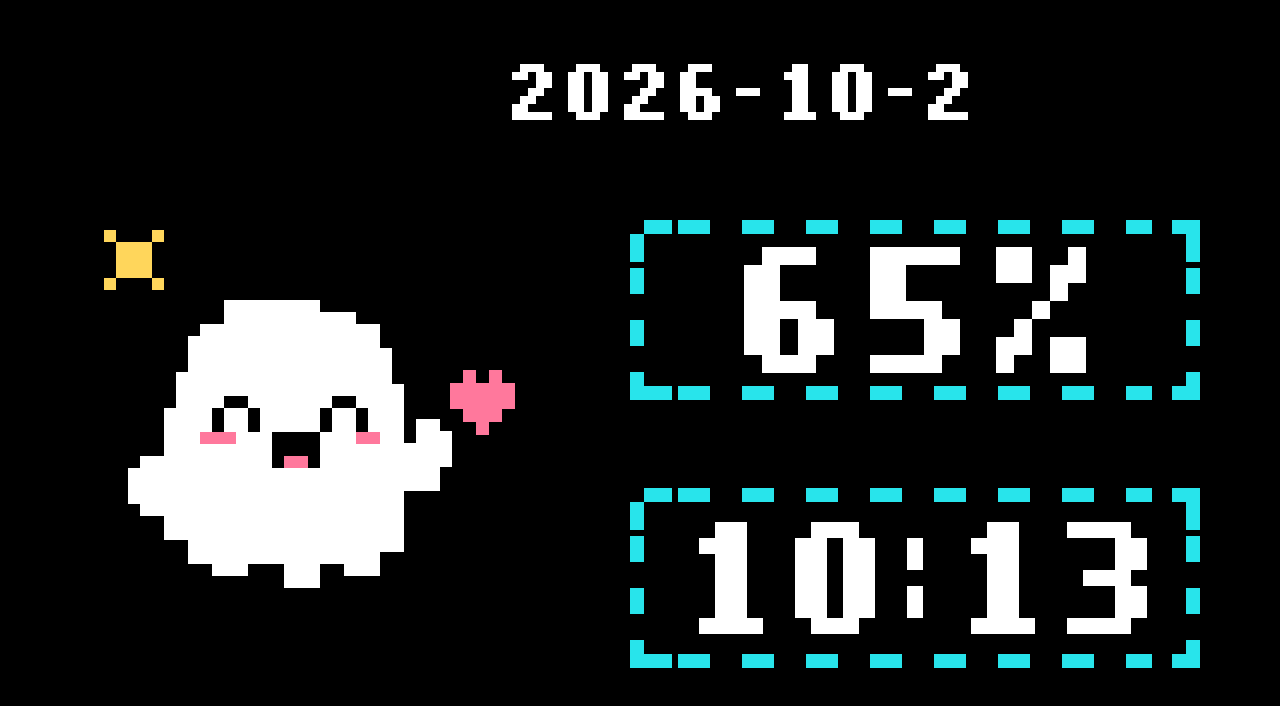
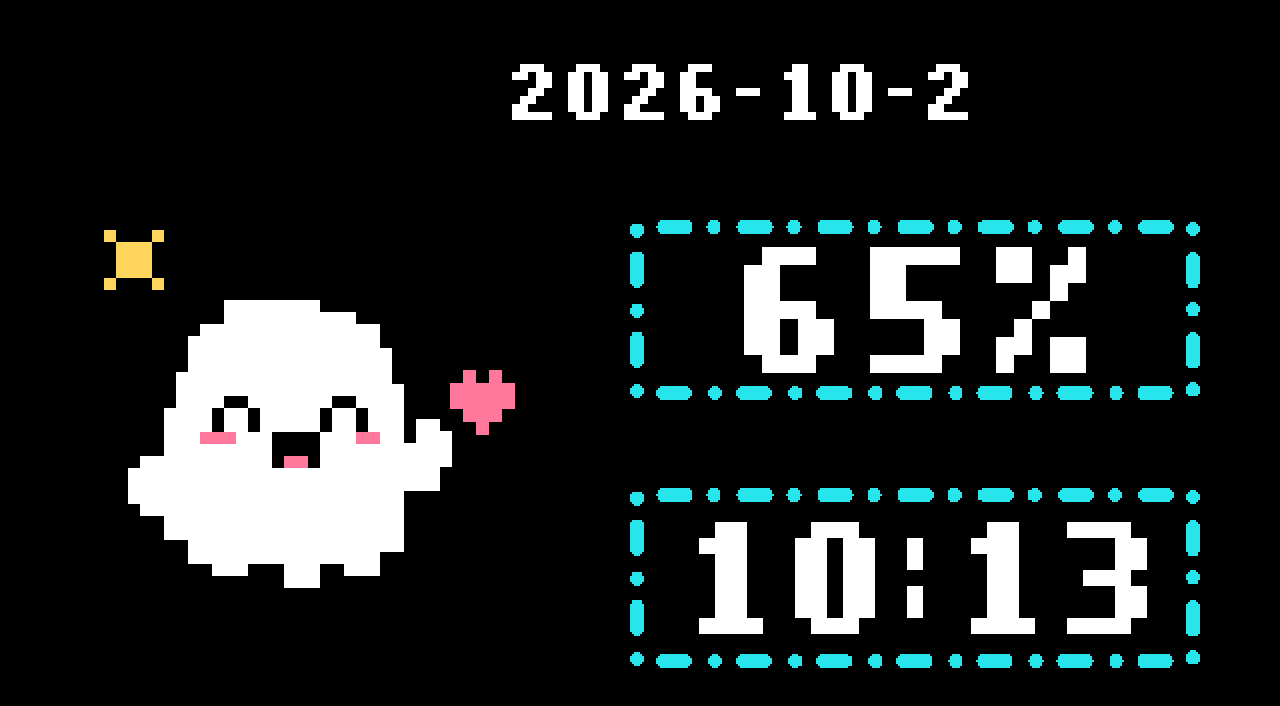
Before and after one commit to freesir102/codex-ghost, a website: page index.html in a window 1280 px wide. Drawn offline with Linux system fonts and the light colour scheme.

Commit message:
Add flowing cyan dash-dot frames and verify native r11

```diff
--- a/index.html
+++ b/index.html
@@ -28,16 +28,44 @@ function textPixels(text,box,unit){
  let x=box.x+(box.w-width)/2,y=box.y+(box.h-unit*7)/2,out='';
  for(const ch of text){font[ch].forEach((row,dy)=>[...row].forEach((p,dx)=>{if(p==='1')out+=rect(x+dx*unit,y+dy*unit,unit,unit);}));x+=(font[ch][0].length+2)*unit;}return out;
 }
-function pixelFrame(b){
- const t=14,c=color.cyan;let s='';
- // Thick square pixel dashes; no smooth outlines or lighting effects.
- for(const [x,y,sx,sy]of[[b.x,b.y,1,1],[b.x+b.w-t,b.y,-1,1],[b.x,b.y+b.h-t,1,-1],[b.x+b.w-t,b.y+b.h-t,-1,-1]])s+=rect(x+sx*t,y,t*2,t,c)+rect(x,y+sy*t,t,t*2,c);
- for(let x=b.x+48;x<b.x+b.w-48;x+=64){const w=Math.min(32,b.x+b.w-48-x);s+=rect(x,b.y,w,t,c)+rect(x,b.y+b.h-t,w,t,c);}
- for(let y=b.y+48;y<b.y+b.h-48;y+=52){const h=Math.min(26,b.y+b.h-48-y);s+=rect(b.x,y,t,h,c)+rect(b.x+b.w-t,y,t,h,c);}return s;
+function pixelFrame(b,seconds=0,reduced=false){
+ const grid=2,radius=7,width=b.w-radius*2,height=b.h-radius*2,length=2*(width+height);
+ const cycle=length/grid,phase=reduced?0:((Math.floor(seconds*10)%cycle)+cycle)%cycle;
+ const count=Math.round(length/80),period=length/count,rows=new Map();
+ // Dash + dot travel clockwise on one closed perimeter. Rasterized caps keep
+ // the reference's softer shape on an explicit pixel grid, including corners.
+ function point(distance){
+  let d=((distance%length)+length)%length,x=b.x+radius,y=b.y+radius;
+  if(d<width)return[x+d,y];d-=width;
+  if(d<height)return[x+width,y+d];d-=height;
+  if(d<width)return[x+width-d,y+height];d-=width;
+  return[x,y+height-d];
+ }
+ function stamp(distance){
+  const [cx,cy]=point(distance);
+  const minX=Math.max(0,Math.floor((cx-radius-b.x)/grid)),maxX=Math.min(b.w/grid-1,Math.floor((cx+radius-b.x)/grid));
+  const minY=Math.max(0,Math.floor((cy-radius-b.y)/grid)),maxY=Math.min(b.h/grid-1,Math.floor((cy+radius-b.y)/grid));
+  for(let j=minY;j<=maxY;j++)for(let i=minX;i<=maxX;i++){
+   if((b.x+i*grid+grid/2-cx)**2+(b.y+j*grid+grid/2-cy)**2>radius**2)continue;
+   if(!rows.has(j))rows.set(j,new Set());rows.get(j).add(i);
+  }
+ }
+ for(let i=0;i<count;i++){
+  const start=i*period+phase*grid;
+  for(let d=radius;d<=36-radius;d+=grid)stamp(start+d);
+  stamp(start+57);
+ }
+ let s=`<g data-component="frame" data-pattern="dash-dot" data-phase="${phase}">`;
+ for(const [j,cells]of [...rows].sort((a,b)=>a[0]-b[0])){
+  const columns=[...cells].sort((a,b)=>a-b);let start=columns[0],end=start;
+  for(const i of columns.slice(1)){if(i===end+1){end=i;continue;}s+=rect(b.x+start*grid,b.y+j*grid,(end-start+1)*grid,grid,color.cyan);start=end=i;}
+  s+=rect(b.x+start*grid,b.y+j*grid,(end-start+1)*grid,grid,color.cyan);
+ }
+ return s+'</g>';
 }
 function dateComponent(date){return `<g data-component="date">${textPixels(date,layout.date,8)}</g>`;}
-function percentComponent(progress){return `<g data-component="percent">${pixelFrame(layout.percent)}${textPixels(`${progress===null?'--':progress}%`,layout.percent,18)}</g>`;}
-function timeComponent(time){return `<g data-component="time">${pixelFrame(layout.time)}${textPixels(time,layout.time,16)}</g>`;}
+function percentComponent(progress,seconds=0,reduced=false){return `<g data-component="percent">${pixelFrame(layout.percent,seconds,reduced)}<g data-component="digits">${textPixels(`${progress===null?'--':progress}%`,layout.percent,18)}</g></g>`;}
+function timeComponent(time,seconds=0,reduced=false){return `<g data-component="time">${pixelFrame(layout.time,seconds,reduced)}<g data-component="digits">${textPixels(time,layout.time,16)}</g></g>`;}
 function progressState(p){return p===100?'celebrating':p>=80?'flag':p>=50?'floating':'apple';}
 function timeState(time){const h=Number(time.slice(0,2));return h>=20||h<7?'night':'day';}
 function heart(x,y,seconds=0,reduced=false){
@@ -106,7 +134,7 @@ function normalizeState(next,base=state){
 function resolveState(input,now){return{progress:input.progress,date:input.date??`${now.getFullYear()}-${now.getMonth()+1}-${now.getDate()}`,time:input.time??`${String(now.getHours()).padStart(2,'0')}:${String(now.getMinutes()).padStart(2,'0')}`};}
 function renderTerminal(input,seconds=0,reduced=false,now=new Date()){
  const s=resolveState(normalizeState(input),now);
- return rect(0,0,1280,720,color.background)+dateComponent(s.date)+ghostComponent(s.progress,s.time,seconds,reduced)+daylightComponent(s.time,seconds,reduced)+percentComponent(s.progress)+timeComponent(s.time);
+ return rect(0,0,1280,720,color.background)+dateComponent(s.date)+ghostComponent(s.progress,s.time,seconds,reduced)+daylightComponent(s.time,seconds,reduced)+percentComponent(s.progress,seconds,reduced)+timeComponent(s.time,seconds,reduced);
 }
 // One local adapter seam; no credentials, network requests or quota inference.
 window.pixelTerminal={setState(next){const accepted=normalizeState(next);Object.assign(state,accepted);},getState(){return{...state};},progressState,timeState,render:renderTerminal};
```
Also changed, not shown: docs/VERIFICATION.md (+30 -0 lines), tests/render.mjs (+25 -1 lines), README.md, docs/demo.gif, docs/states.png, 2 other files.
